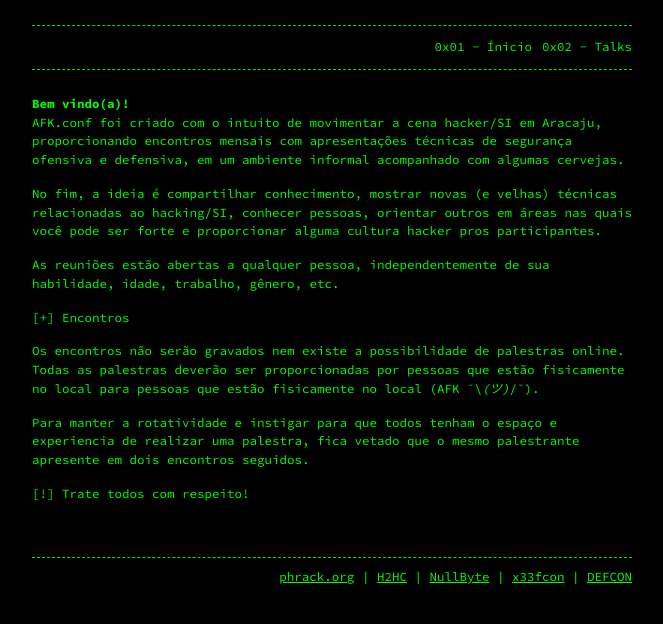
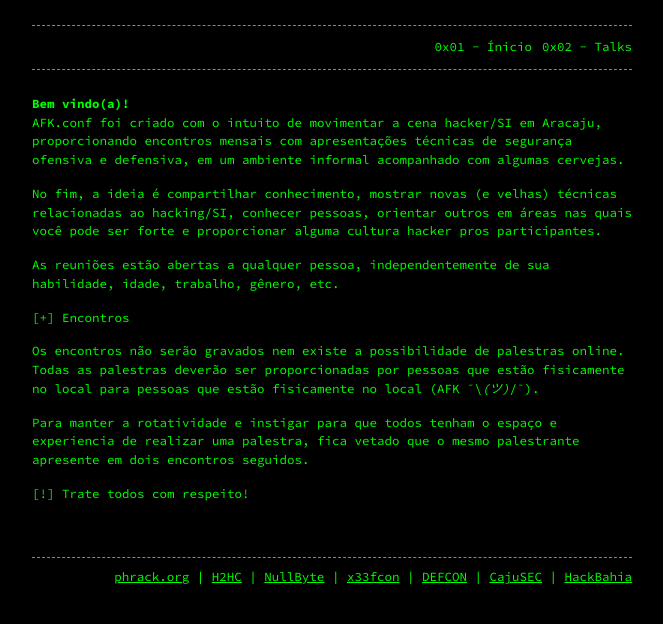
Before and after one commit to AFKConference/afkconference.github.io, a Jekyll site: the page built from index.md, in a window 1280 px wide. Shown: the top 624 px of the page, without its empty margins (308-971 px from the left). Built offline with Jekyll 4.4.1, drawn with Linux system fonts in a browser that asks for light colours.

Commit message:
Update _config.yml

```diff
--- a/_config.yml
+++ b/_config.yml
@@ -7,7 +7,7 @@ header_pages:
    - talks.md
    - imadges.md
 
-footer: '<a href="http://phrack.org">phrack.org</a> | <a href="https://www.h2hc.com.br/h2hc/pt/evento">H2HC</a> | <a href="https://nullbyte-con.org/">NullByte</a> | <a href="https://www.x33fcon.com/#!about.md">x33fcon</a> | <a href="https://defcon.org/html/links/dc-faq/dc-faq.html">DEFCON</a>'
+footer: '<a href="http://phrack.org">phrack.org</a> | <a href="https://www.h2hc.com.br/h2hc/pt/evento">H2HC</a> | <a href="https://nullbyte-con.org/">NullByte</a> | <a href="https://www.x33fcon.com/#!about.md">x33fcon</a> | <a href="https://defcon.org/html/links/dc-faq/dc-faq.html">DEFCON</a> | <a href="https://www.cajusec.com.br/">CajuSEC</a> | <a href="https://hackbahia.github.io">HackBahia</a>'
 
 style: hacker # dark (default) or light
 # listen_for_clients_preferred_style: true # true or false (default)
```
